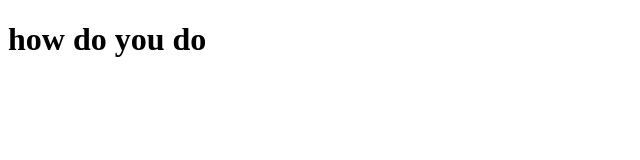
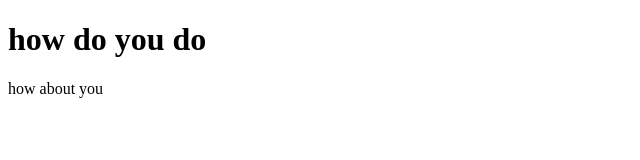
Before and after one commit to dushyantkumar4/trial-folder, a plain HTML site: page index.html in a window 1280 px wide. Shown: the whole page, without its empty margins (0-640 px from the left). Drawn offline with Linux system fonts and the light colour scheme.

Commit message:
add new pear

```diff
--- a/index.html
+++ b/index.html
@@ -7,5 +7,6 @@
 </head>
 <body>
     <h1>how do you do</h1>
+    <p>how about you</p>
 </body>
 </html>
```
